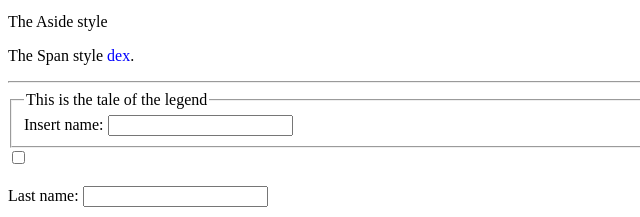
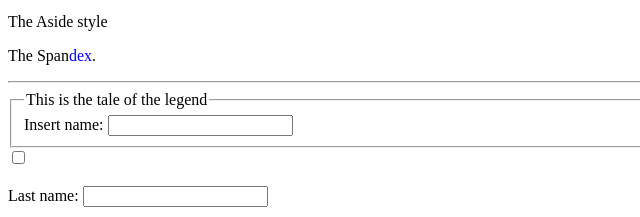
Before and after one commit to jonjhmoon/110lab2, a plain HTML site: page index.html in a window 1280 px wide. Shown: the part 484-701 px from the top of the page, 0-640 px from the left. Drawn offline with Linux system fonts and the light colour scheme.

Commit message:
Update index.html

```diff
--- a/index.html
+++ b/index.html
@@ -36,7 +36,7 @@
       <aside> <p> The Aside style </p> </aside>
 
       <div class="theDivide">
-        <p> The Span style <span style="color:blue">dex</span>.</p>
+        <p> The Span<span style="color:blue">dex</span>.</p>
         <hr>
         <form>
           <fieldset>
```
